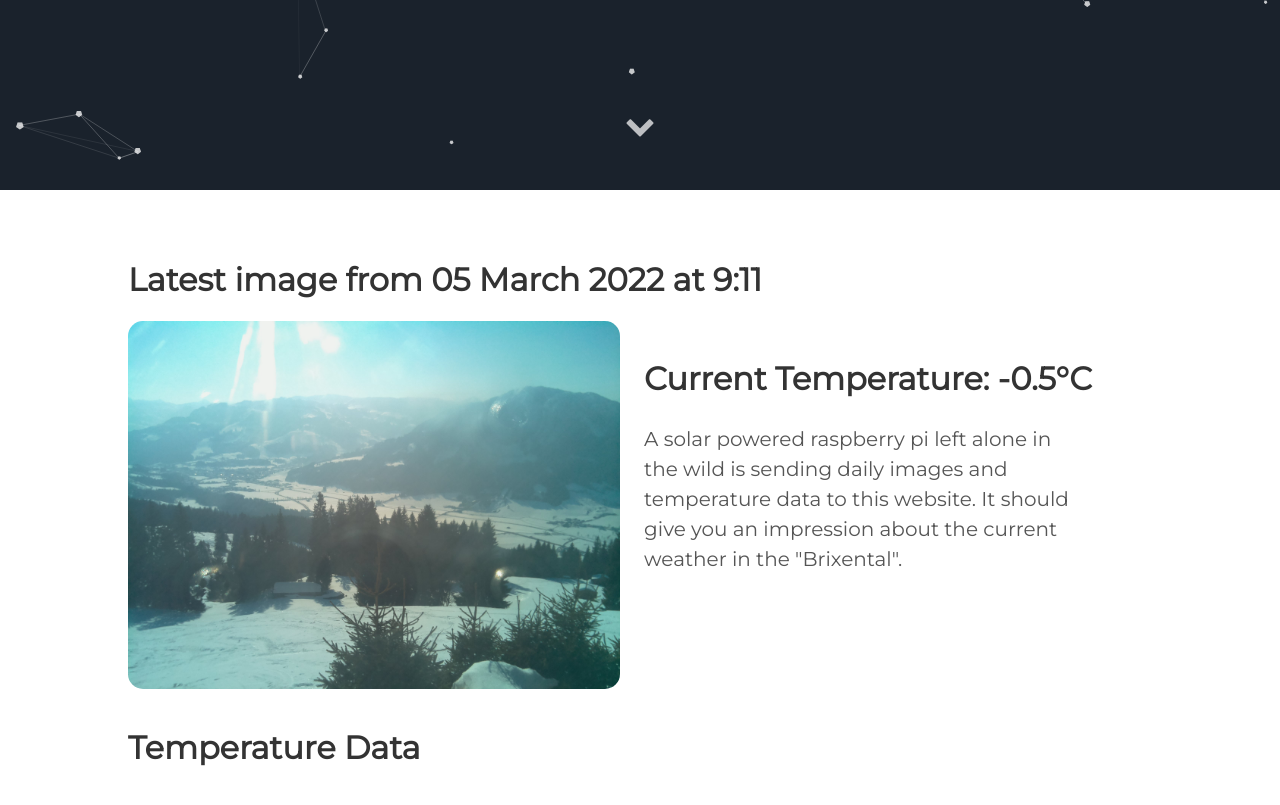
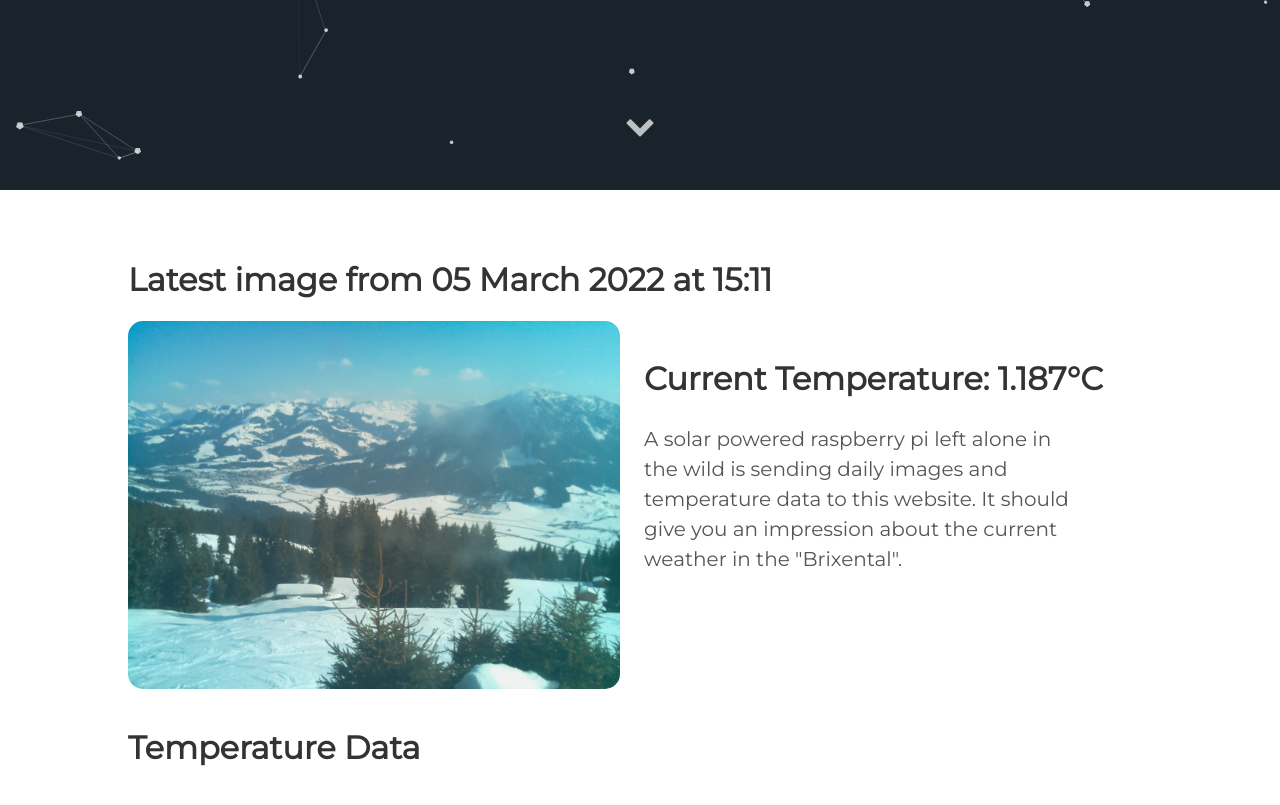
Before and after one commit to vektorious/vektorious.github.io, a Jekyll site: the page built from resources/huette.md, in a window 1280 px wide and 900 px high, scrolled down 710 px. Shown: the top 805 px of the window. Built offline with Jekyll 4.4.1, drawn with Linux system fonts in a browser that asks for light colours.

Commit message:
I'm a bot beep boop

```diff
--- a/resources/huette.md
+++ b/resources/huette.md
@@ -6,13 +6,13 @@ image: '/assets/img/'
 description: 'Live image from the Austrian alps'
 twitter_text: ' '
 ---
-## Latest image from 05 March 2022 at  9:11
+## Latest image from 05 March 2022 at 15:11
 <div class="huette">
   <div class="huette-image">
     <img src="{{ "/assets/img/huette.jpg" | prepend: site.baseurl }}">
   </div>
   <div class="huette-text">
-        <h2>Current Temperature: -0.5°C</h2>
+        <h2>Current Temperature: 1.187°C</h2>
         <p>A solar powered raspberry pi left alone in the wild is sending daily images and temperature data to this website. It should give you an impression about the current weather in the "Brixental".</p>
 
   </div>
```
Also changed, not shown: rpi-script/2022-03-05_150949.txt (renamed from rpi-script/2022-03-05_090949.txt, +5 -5 lines), rpi-script/huette.md (+2 -2 lines), assets/img/huette.jpg, assets/img/temp_plot.png, rpi-script/temp_plot.png, 1 other file.
